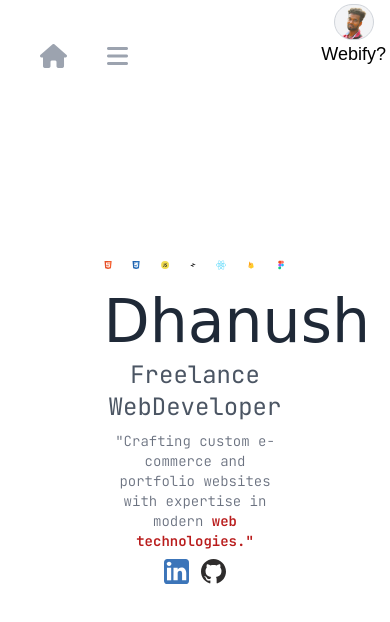
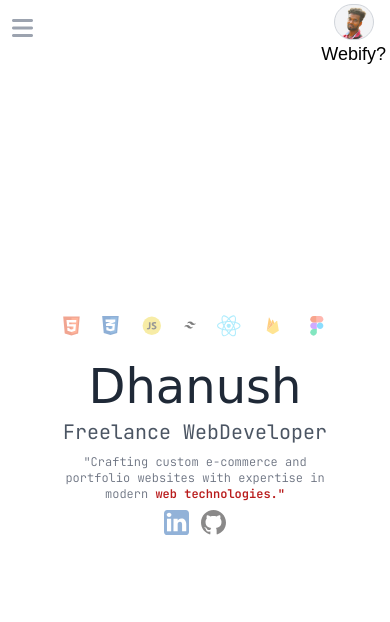
Before and after one commit to Dhanushsp/New-portfolio, a website: page index.html in a window 390 px wide. Drawn offline with Linux system fonts and the light colour scheme; a web font is replaced by a local one.

Commit message:
image size responsive

```diff
--- a/index.html
+++ b/index.html
@@ -33,7 +33,7 @@
 
     #scrolling-image {
       animation: scrollImageUp 10s linear infinite;
-      animation-delay: 1.1s;
+      animation-delay: 1.5s;
     }
   </style>
 
@@ -51,19 +51,21 @@
   </div>
 
   <!-- left menu -->
-  <div class="absolute flex">
-    <p class="text-2xl m-5 cursor-pointer text-gray-400 relative top-5 left-5" onclick="showProject('hero-section')"><i
+  <div class="absolute left-1 top-1">
+    <p class="hidden md:block text-2xl m-2 cursor-pointer text-gray-400 " onclick="showProject('hero-section')"><i
         class="fa-solid fa-house"></i>
     </p>
-    <p class="text-2xl m-5 cursor-pointer text-gray-400 relative top-5 left-5 md:hidden" id="toggleButton"><i
+    <p class="text-2xl m-2 cursor-pointer text-gray-400 md:hidden" id="toggleButton"><i
         class="fa-solid fa-bars"></i>
     </p>
   </div>
 
   <!-- side nav -->
   <div id="side-nav"
-    class="absolute h-screen w-52 px-10 py-5  bg-gray-200 text-center font-jetbrains-mono  text-sm list-none overflow-hidden hidden">
-
+    class="fixed h-screen w-52 px-10 py-5  bg-gray-200 text-center font-jetbrains-mono text-sm list-none overflow-hidden z-50 hidden">
+    <p class="text-xl m-2 cursor-pointer text-gray-400 " ><i onclick="showProject('hero-section')"
+      class="fa-solid fa-house"></i>
+  </p>
     <p class=" text-xl text-gray-400 relative right-1">Projects</p>
     <br>
     <li class="m-5 cursor-pointer" onclick="showProject('project1')">E-commerce site</li>
@@ -77,6 +79,7 @@
     <!-- left container -->
     <div id="projects"
       class="hidden md:block p-4 w-2/5 m-auto h-4/5 bg-gray-200 text-center rounded-lg font-jetbrains-mono  text-sm list-none overflow-hidden">
+
       <p class=" text-xl text-gray-400">Projects</p>
       <br>
       <li class="m-5 cursor-pointer" onclick="showProject('project1')">E-commerce site</li>
@@ -85,16 +88,16 @@
     <!-- flex flex-col p-4 w-3/5 mx-auto -->
 
     <!-- right container -->
-    <div class="flex flex-col p-4 w-3/5 mx-auto">
+    <div class="flex flex-col p-4 w-5/6 md:w-3/5 mx-auto">
 
       <!-- hero sec -->
       <div id="hero-section" class="text-center ">
 
         <!-- skills icons -->
-        <div class="flex gap-5 justify-center items-center mb-5">
+        <div class="flex gap-5 justify-center items-center mb-5 opacity-50 z-10">
           <?xml version="1.0" ?>
           <!DOCTYPE svg PUBLIC '-//W3C//DTD SVG 1.0//EN' 'http://www.w3.org/TR/2001/REC-SVG-20010904/DTD/svg10.dtd'>
-          <svg class="w-15 h-auto" enable-background="new 0 0 32 32" height="32px" id="Layer_1" version="1.0"
+          <svg class="w-15 h-15" enable-background="new 0 0 32 32" height="32px" id="Layer_1" version="1.0"
             viewBox="0 0 32 32" width="32px" xml:space="preserve" xmlns="http://www.w3.org/2000/svg"
             xmlns:xlink="http://www.w3.org/1999/xlink">
             <g>
@@ -235,15 +238,15 @@
         <div class="text-center space-y-2">
           <h1 style="font-family: Love Light, cursive;
                 font-weight: 400;
-                font-style: normal;" class="font-bold text-6xl text-gray-800">Dhanush</h1>
-          <h3 class=" text-2xl font-jetbrains-mono text-gray-600">Freelance WebDeveloper</h3>
-          <p class="font-light font-jetbrains-mono text-sm text-gray-500">"Crafting custom e-commerce and
+                font-style: normal;" class="font-bold text-5xl md:text-6xl text-gray-800">Dhanush</h1>
+          <h3 class=" text-xl md:text-2xl font-jetbrains-mono text-gray-600">Freelance WebDeveloper</h3>
+          <p class="font-light font-jetbrains-mono text-xs md:text-sm text-gray-500">"Crafting custom e-commerce and
             portfolio websites with expertise in modern <span class="text-red-700 font-semibold"> web
               technologies."</span></p>
         </div>
 
         <!-- social links -->
-        <div class="flex justify-center mt-2 gap-3 opacity-90">
+        <div class="flex justify-center mt-2 gap-3 z-10 opacity-50">
           <a href="https://www.linkedin.com/in/dhanushsp982/" target="_blank">
             <?xml version="1.0" ?>
             <!DOCTYPE svg PUBLIC '-//W3C//DTD SVG 1.1//EN' 'http://www.w3.org/Graphics/SVG/1.1/DTD/svg11.dtd'><svg
@@ -288,7 +291,7 @@
       </div>
 
       <!--initially hidden- Projects -->
-      <div id="project1" class="hidden  h-96 w-2/3 overflow-hidden">
+      <div id="project1" class="hidden rounded-lg h-4/5 mx-auto overflow-hidden">
         <a href="https://dhanushsp.github.io/dorga-general-stores/" target="_blank"><img id="scrolling-image"
             class="rounded-lg" src="dorga e-commerce.png" alt=""></a>
       </div>
```
Also changed, not shown: test.html (added, +30 -0 lines), public/output.css.
